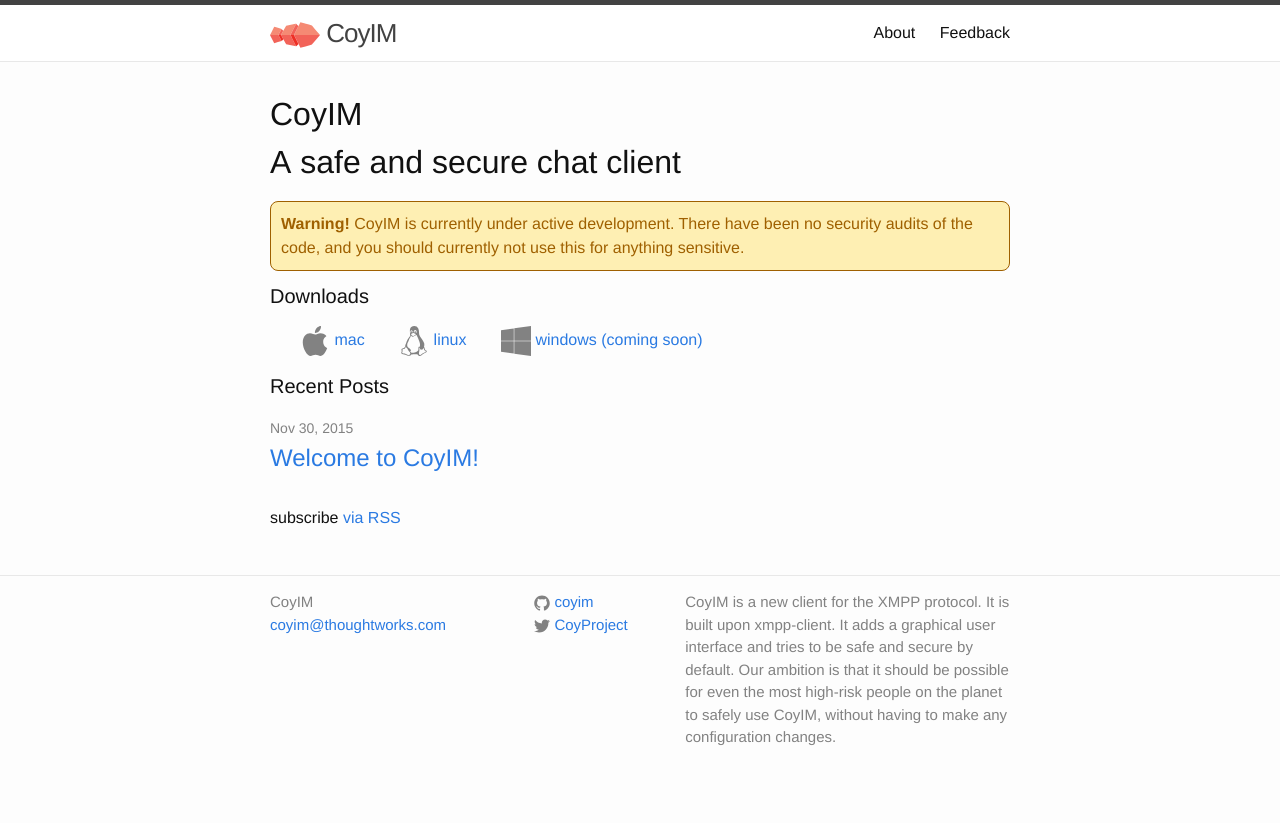
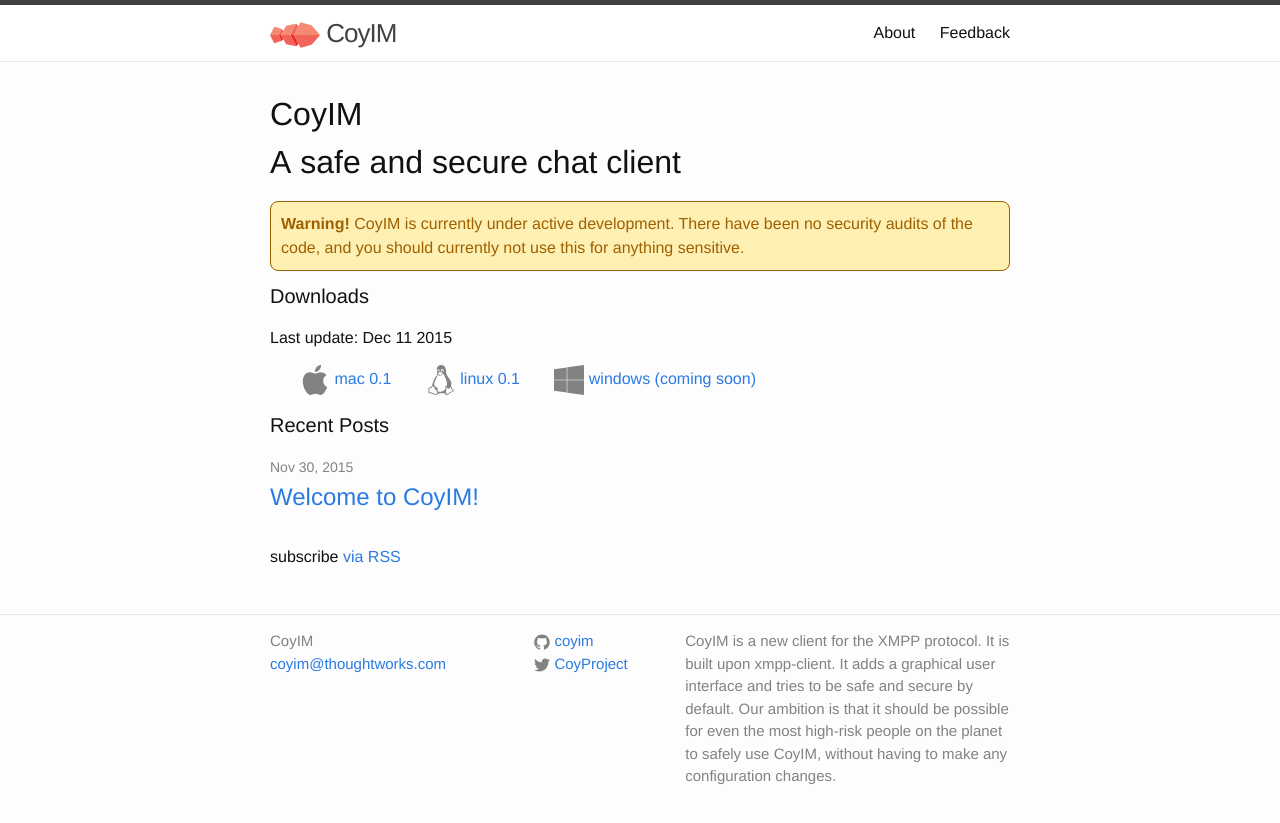
Before and after one commit to coyim/coyim-page, a Jekyll site: the page built from index.html, in a window 1280 px wide. Shown: the top 823 px of the page. Built offline with Jekyll 4.4.1, drawn with Linux system fonts in a browser that asks for light colours.

Commit message:
Adds date of last update

```diff
--- a/index.html
+++ b/index.html
@@ -8,6 +8,7 @@
     <div class="warning"> CoyIM is currently under active development. There have been no security audits of the code, and you should currently not use this for anything sensitive.</div>
 
     <h1 class="page-heading">Downloads</h1>
+    <p> Last update: Dec 11 2015</h1>
     <ul>
         <li class="download">
             <a href="https://dl.bintray.com/twstrike/coyim/v{{ site.version }}/mac-bundle/coyim.dmg">
@@ -17,7 +18,7 @@
                     </svg>
                 </span>
 
-                <span class="platform">mac</span>
+                <span class="platform">mac {{ site.version }}</span>
             </a>
         </li>
         <li class="download">
@@ -28,7 +29,7 @@
                     </svg>
                 </span>
 
-                <span class="platform">linux</span>
+                <span class="platform">linux {{ site.version }}</span>
             </a>
         </li>
         <li class="download">
```
